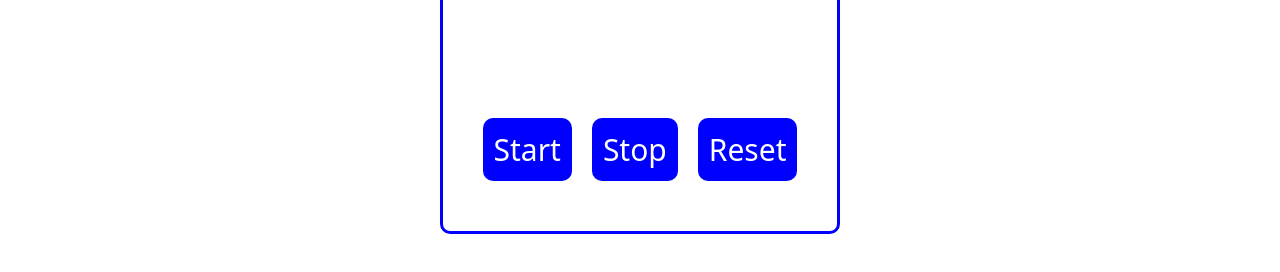
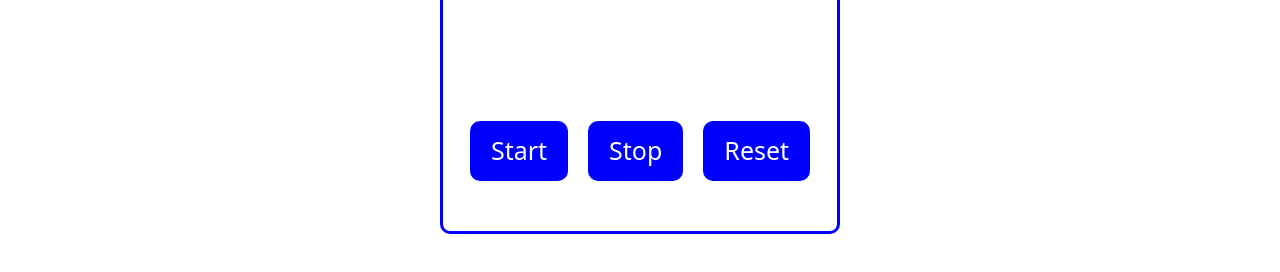
Before and after one commit to Ganiu-droid/digital-stopwatch, a plain HTML site: page index.html in a window 1280 px wide. Shown: the part 422-694 px from the top of the page. Drawn offline with Linux system fonts and the light colour scheme.

Commit message:
adjusted the button sizes

```diff
--- a/css/style.css
+++ b/css/style.css
@@ -17,7 +17,7 @@
     justify-content: center;
     text-align: center;
     border: 3px solid blue;
-    margin: 1.5rem;
+    margin: 1.5rem 3rem;
     border-radius: 1rem;
     padding: 1rem 3rem;
     height: 70vh;
@@ -27,15 +27,12 @@
 }
 
 .btn{
-    padding: 2px 8px;
-    background-color: wheat;
     border-radius: 4px;
-    font-size: 3rem;
+    font-size: 2.5rem;
     border-radius: 1rem;
-    padding: 0 2rem;
+    padding: 1rem 2rem;
     text-decoration:none;
     cursor:pointer;
-    padding:8px 10px;
     margin: 10px;
     background-color: blue;
     color: white;
```
